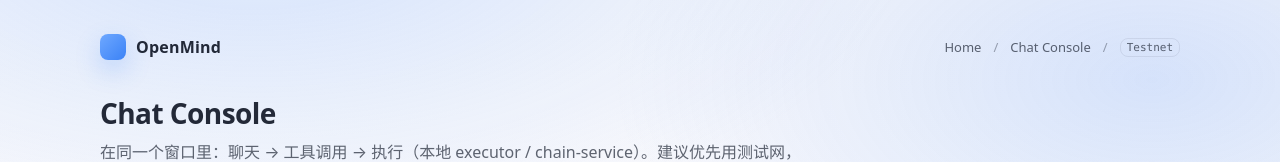
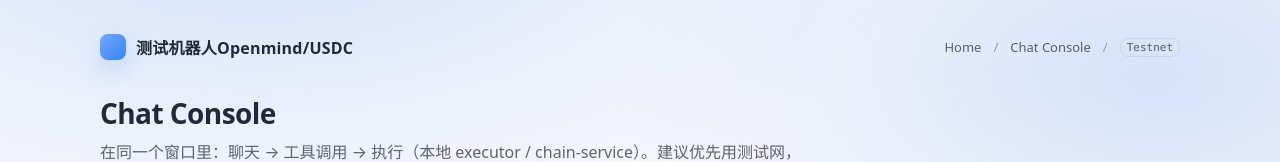
Before and after one commit to thursdaycapital/OpenMind, a website: page public/index.html in a window 1280 px wide. Shown: the top 162 px of the page. Drawn offline with nearby package versions, Linux system fonts and the light colour scheme; no server answers.

Commit message:
ui: rename brand to 测试机器人Openmind/USDC

```diff
--- a/public/index.html
+++ b/public/index.html
@@ -269,7 +269,7 @@
       <div class="nav">
         <div class="brand">
           <div class="brand-mark"></div>
-          <div>OpenMind</div>
+          <div>测试机器人Openmind/USDC</div>
         </div>
         <div class="nav-links">
           <a href="https://openmind.org/" target="_blank" rel="noreferrer">Home</a>
```
